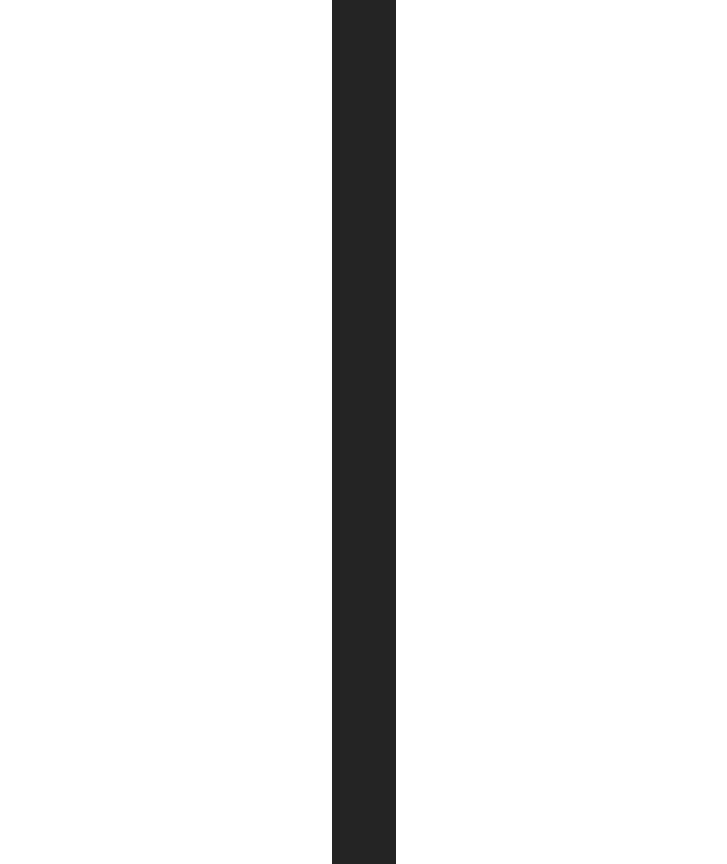
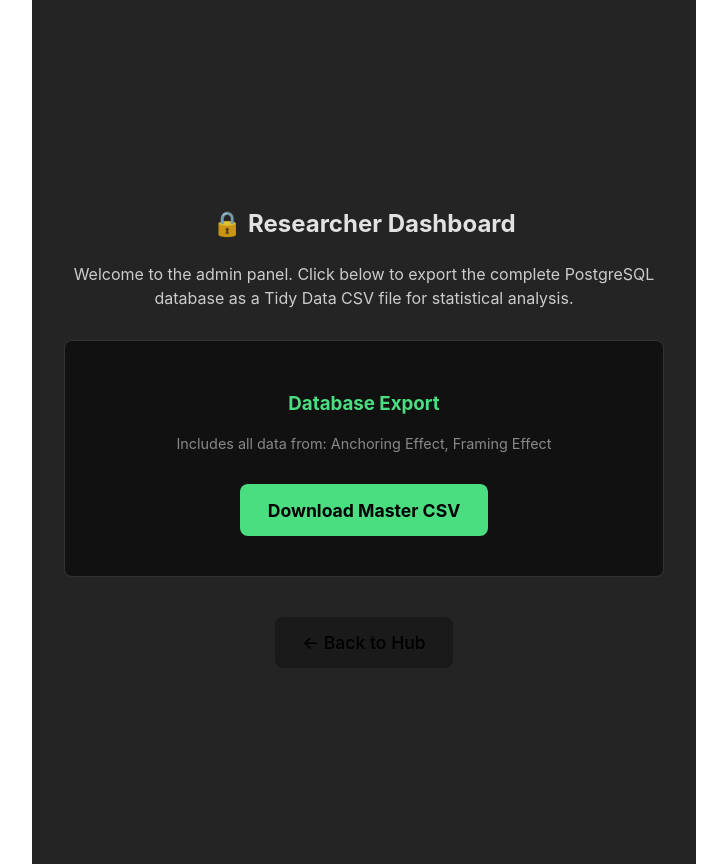
Before and after one commit to mhsarz/MindReader, a React (Vite) app in the folder frontend/: page /researcher in a window 1280 px wide. Before the commit this address had no page. Shown: the whole page, without its empty margins (276-1003 px from the left). Built offline with nearby package versions, Linux system fonts and the light colour scheme.

Commit message:
Admin Dashboard

```diff
--- a/frontend/src/App.jsx
+++ b/frontend/src/App.jsx
@@ -2,6 +2,7 @@ import { BrowserRouter as Router, Routes, Route } from 'react-router-dom';
 import Hub from './pages/Hub';
 import AnchoringExperiment from './pages/AnchoringExperiment';
 import FramingExperiment from './pages/FramingExperiment';
+import ResearcherDashboard from './pages/ResearcherDashboard'
 
 // Placeholders for your future pages
 const CognitiveLibrary = () => <div style={{padding: '50px', color: 'white'}}>Cognitive Library Coming Soon!</div>;
@@ -16,6 +17,7 @@ export default function App() {
           <Route path="/anchoring" element={<AnchoringExperiment />} />
           <Route path="/framing" element={<FramingExperiment />} />
           <Route path="/library" element={<CognitiveLibrary />} />
+          <Route path="/researcher" element={<ResearcherDashboard />} />
         </Routes>
       </div>
     </Router>
--- /dev/null
+++ b/frontend/src/pages/ResearcherDashboard.jsx
@@ -0,0 +1,37 @@
+import '../App.css'
+
+export default function ResearcherDashboard() {
+
+const handleDownload = () => {
+    // Attach the state password directly into the URL query parameter!
+    // (Make sure to use the backticks ` ` so the ${password} variable works)
+    window.location.href = `https://mindreader-api.onrender.com/api/export?code=${password}`;
+}
+
+
+  return (
+    <div className="App">
+      <div className="scene-container" style={{ maxWidth: '600px' }}>
+        <h2>🔒 Researcher Dashboard</h2>
+        <p style={{ marginBottom: '30px', color: '#ccc' }}>
+          Welcome to the admin panel. Click below to export the complete PostgreSQL database as a Tidy Data CSV file for statistical analysis.
+        </p>
+
+        <div style={{ padding: '30px', backgroundColor: '#111', border: '1px solid #333', borderRadius: '8px', marginBottom: '30px' }}>
+            <h3 style={{ marginBottom: '15px', color: '#4ade80' }}>Database Export</h3>
+            <p style={{ fontSize: '0.9rem', color: '#888', marginBottom: '20px' }}>
+                Includes all data from: Anchoring Effect, Framing Effect
+            </p>
+            <button
+                onClick={handleDownload}
+                style={{ backgroundColor: '#4ade80', color: '#000', fontWeight: 'bold' }}
+            >
+                Download Master CSV
+            </button>
+        </div>
+
+        <button onClick={() => window.location.href = '/'}>← Back to Hub</button>
+      </div>
+    </div>
+  )
+}
```
Also changed, not shown: 1 other file (tests, documents, lock files or other folders).
